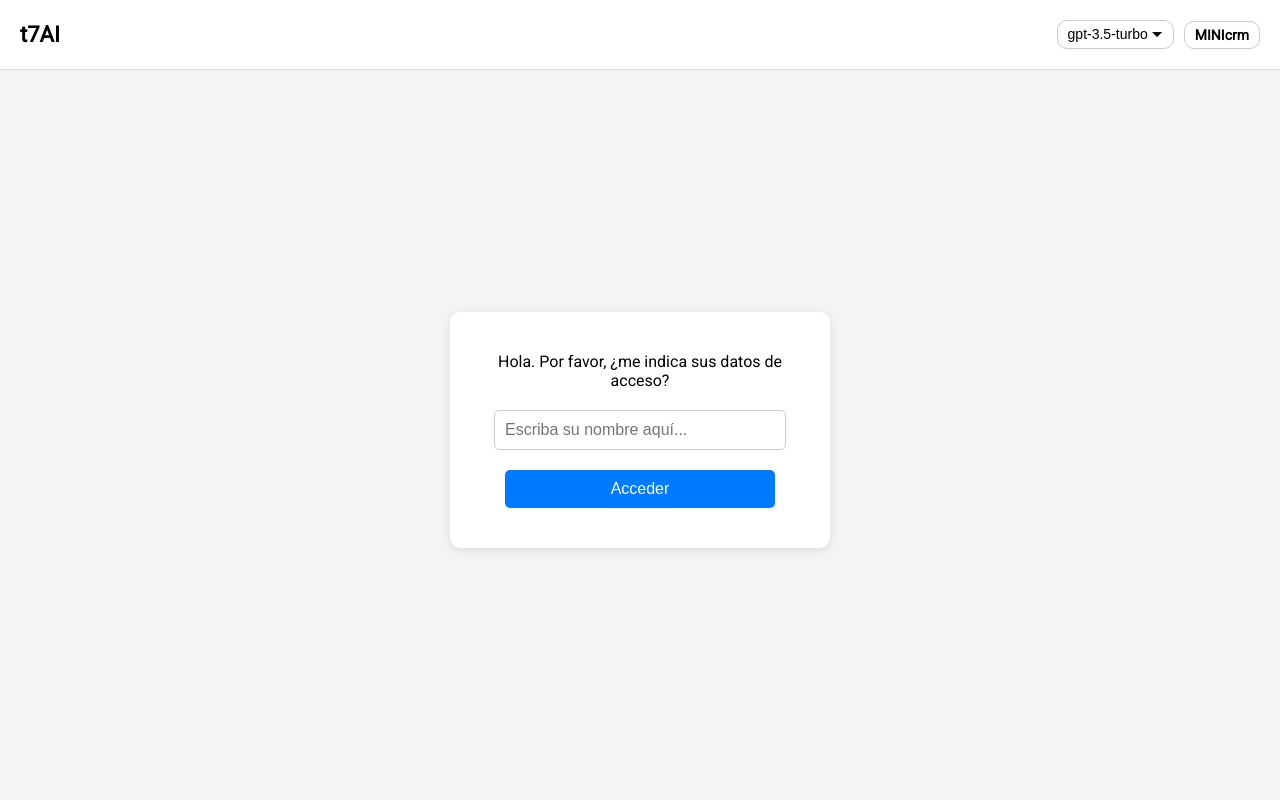
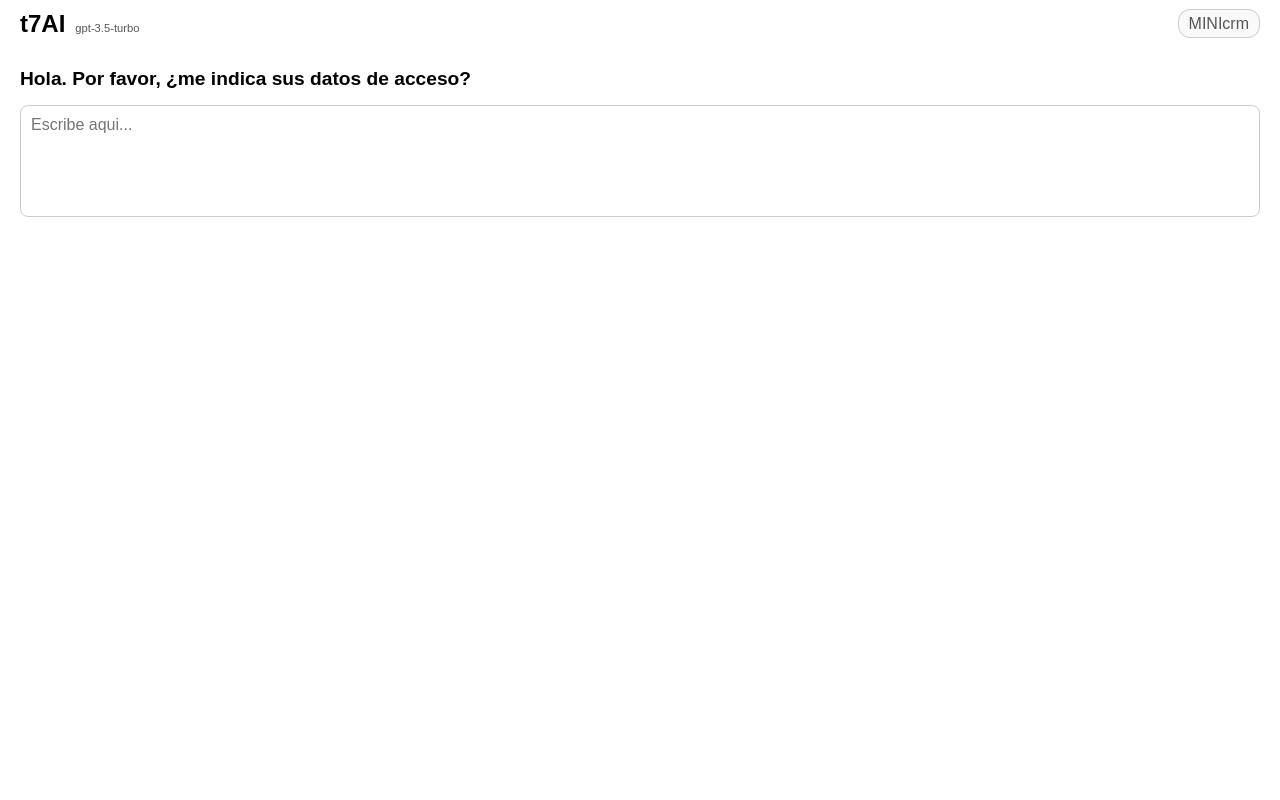
Before and after one commit to jmhernandezabril/T7AIChatModular, a Flask app: page / in a window 1280 px wide. Run offline with Flask 3, Linux system fonts and the light colour scheme.

Commit message:
base a las 21:34 260425

```diff
--- a/config.py
+++ b/config.py
@@ -1,8 +1,10 @@
 # config.py
 
 # Apariencia general
-FONT_FAMILY = "Roboto"
+FONT_FAMILY = "Poppins"
+FONT_URL = "https://fonts.googleapis.com/css2?family=Poppins&display=swap"
 FONT_SIZE = "14px"
+
 APP_NAME = "MINIcrm"
 
 # Configuración de AI
--- /dev/null
+++ b/static/css/base.css
@@ -0,0 +1,74 @@
+* {
+    font-family: inherit;
+}
+
+body {
+    margin: 0;
+    background-color: white;
+}
+
+.header {
+    display: flex;
+    justify-content: space-between;
+    align-items: center;
+    padding: 10px 20px;
+    background-color: white;
+}
+
+.header-left {
+    display: flex;
+    align-items: center;
+    gap: 10px;
+}
+
+.logo {
+    font-weight: bold;
+    font-size: 1.5em;
+}
+
+.model-name {
+    font-size: 0.7em;
+    color: #555;
+    margin-top: 4px;
+    position: relative;
+    top: 2px; /* También puedes usar top para bajarlo ligeramente */
+}
+
+.header-right {
+    font-size: 1em;
+    color: #555;
+}
+
+.app-name {
+    padding: 5px 10px;
+    border: 1px solid #ccc;
+    border-radius: 12px;
+    background-color: #f9f9f9;
+}
+
+.main {
+    padding: 20px;
+}
+
+.saludo {
+    margin-bottom: 15px;
+    font-size: 1.2em;
+}
+
+.chat-input {
+    width: 100%;
+    min-height: 100px;
+    max-height: 300px;
+    padding: 10px;
+    font-size: 1em;
+    resize: none;
+    overflow-y: auto;
+    border: 1px solid #ccc;
+    border-radius: 8px;
+    box-sizing: border-box;
+}
+
+.chat-input:focus {
+    outline: none;
+    border-color: #666;
+}
--- a/templates/base.html
+++ b/templates/base.html
@@ -2,141 +2,38 @@
 <html lang="es">
 <head>
     <meta charset="UTF-8">
+    <meta name="viewport" content="width=device-width, initial-scale=1.0">
     <title>{{ app_name }}</title>
+    <link rel="stylesheet" href="/static/css/base.css">
 
-    <!-- Fuente dinámica -->
-    <link href="https://fonts.googleapis.com/css2?family={{ font_family | replace(' ', '+') }}&display=swap" rel="stylesheet">
+    {% if font_url %}
+    <link href="{{ font_url }}" rel="stylesheet">
+    {% endif %}
 
     <style>
         body {
             font-family: '{{ font_family }}', sans-serif;
-            background-color: #f4f4f4;
             margin: 0;
-            padding: 0;
-        }
-        header {
             background-color: white;
-            padding: 20px;
-            display: flex;
-            justify-content: space-between;
-            align-items: center;
-            border-bottom: 1px solid #ddd;
-            font-weight: bold;
-        }
-        .app-title {
-            font-size: 22px;
-            font-weight: bold;
-        }
-        .right-side {
-            display: flex;
-            align-items: center;
-            gap: 10px;
-        }
-        .dropdown {
-            position: relative;
-            display: inline-block;
-        }
-        .dropdown-content {
-            display: none;
-            position: absolute;
-            background-color: white;
-            min-width: 100px;
-            box-shadow: 0px 8px 16px rgba(0,0,0,0.2);
-            padding: 10px;
-            z-index: 1;
-            border: 1px solid #ccc;
-            border-radius: 10px;
-            text-align: center;
-        }
-        .dropdown:hover .dropdown-content {
-            display: block;
-        }
-        button.dropdown-btn {
-            background: none;
-            border: 1px solid #ccc;
-            padding: 5px 10px;
-            border-radius: 10px;
-            cursor: pointer;
-            font-size: 14px;
-        }
-        .container {
-            display: flex;
-            flex-direction: column;
-            align-items: center;
-            justify-content: center;
-            height: 90vh;
-        }
-        .box {
-            background: white;
-            padding: 40px;
-            border-radius: 10px;
-            box-shadow: 0 2px 10px rgba(0,0,0,0.1);
-            text-align: center;
-            width: 300px;
-        }
-        input, button.access {
-            margin-top: 20px;
-            padding: 10px;
-            width: 90%;
-            border-radius: 5px;
-            border: 1px solid #ccc;
-            font-size: 16px;
-        }
-        button.access {
-            background-color: #007bff;
-            color: white;
-            border: none;
-            cursor: pointer;
-        }
-        button.access:hover {
-            background-color: #0056b3;
-        }
-        .mini-crm {
-            border: 1px solid #ccc;
-            padding: 5px 10px;
-            border-radius: 10px;
-            font-size: 14px;
         }
     </style>
 </head>
 <body>
+    <header class="header">
+        <div class="header-left">
+            <span class="logo">t7AI</span>
+            <span class="model-name" title="{{ ai_provider }}">{{ ai_model }}</span>
+        </div>
+        <div class="header-right">
+            <span class="app-name">{{ app_name }}</span>
+        </div>
+    </header>
 
-<header>
-    <div class="app-title">t7AI</div>
-
-    <div class="right-side">
-        <div class="dropdown">
-            <button class="dropdown-btn">
-                {{ ai_model }} ⏷
-            </button>
-            <div class="dropdown-content">
-                {{ ai_provider }}
-            </div>
+    <main class="main">
+        <div class="saludo">
+            <strong>{{ saludo_inicial }}</strong>
         </div>
-        <div class="mini-crm">
-            {{ app_name }}
-        </div>
-    </div>
-</header>
-
-<div class="container">
-    <div class="box">
-        <div>{{ saludo_inicial }}</div>
-        <input type="text" id="nombreUsuario" placeholder="Escriba su nombre aquí...">
-        <button class="access" onclick="acceder()">Acceder</button>
-    </div>
-</div>
-
-<script>
-function acceder() {
-    var nombre = document.getElementById("nombreUsuario").value;
-    if (nombre.trim() === "") {
-        alert("Por favor, escriba su nombre");
-        return;
-    }
-    alert("¡Bienvenido, " + nombre + "!");
-}
-</script>
-
+        <textarea class="chat-input" placeholder="Escribe aqui..." rows="5"></textarea>
+    </main>
 </body>
 </html>
```
